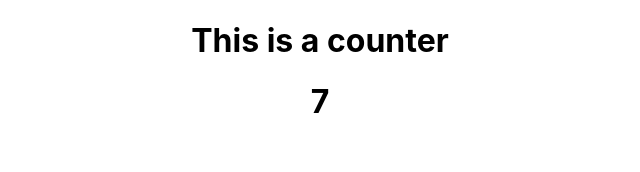
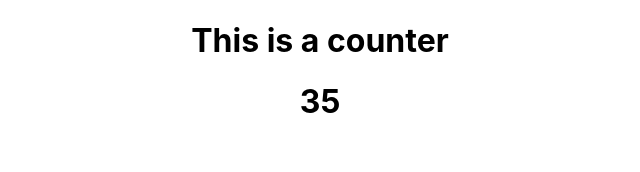
Before and after one commit to thaliagit/my-app, a React (Create React App) app: page / in a window 1280 px wide. Shown: the top 172 px of the page, without its empty margins (320-960 px from the left). Built offline with nearby package versions, Linux system fonts and the light colour scheme.

Commit message:
exercise 13 completed

```diff
--- a/src/components/Counter.jsx
+++ b/src/components/Counter.jsx
@@ -5,24 +5,30 @@ class Counter extends React.Component {
     constructor(props){
         super(props)
         this.state = {
-          count : 0
+          count : this.props.initialCount
         };
 
         setInterval(()=>{
           this.setState(prevState => ({
-              count: prevState.count += 1
+              count: prevState.count + this.props.initialIncrement
           }))
-      }, 1000)
+      }, this.props.initialIntervalIncr)
   }
 
 
   render() {
     return (
       <>
-        {this.state.count < 10 && <h1>{this.state.count}</h1>}
+        {this.state.count < 150 && <h1>{this.state.count}</h1>}
       </>
     );
   }
+
 }
 
+Counter.defaultProps = {
+  initialCount : 10,
+  initialIncrement : 5,
+  initialIntervalIncr: 1500
+}
 export default Counter;
```
